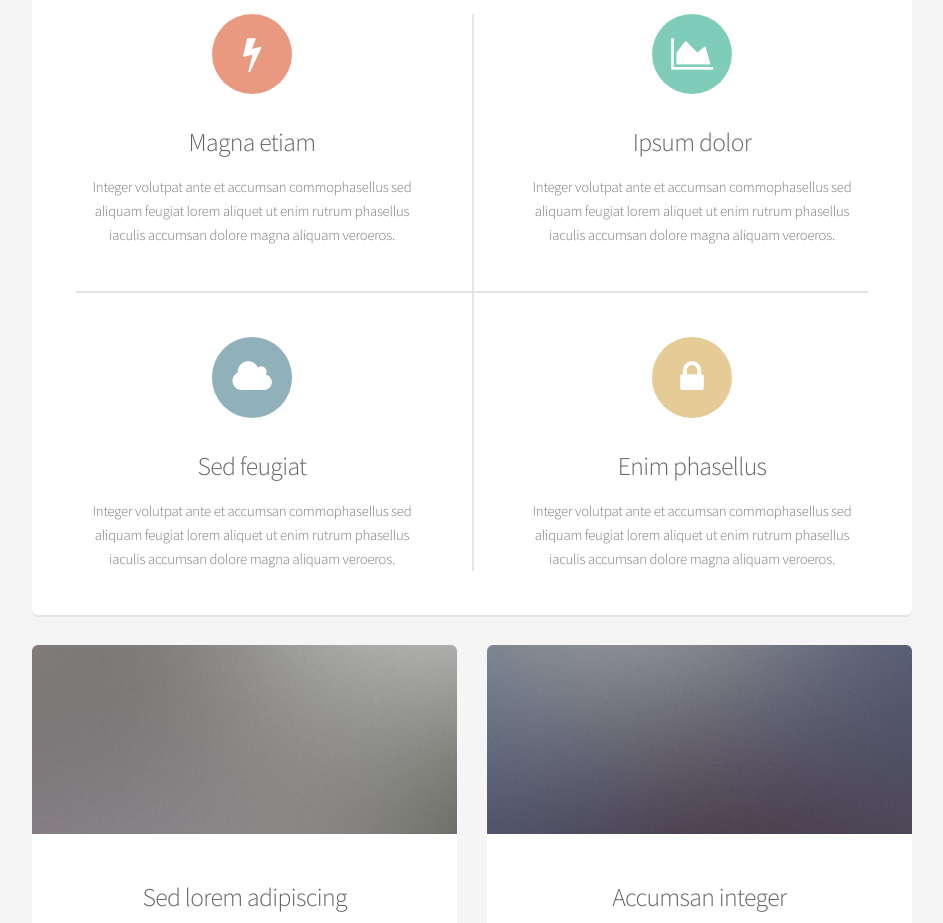
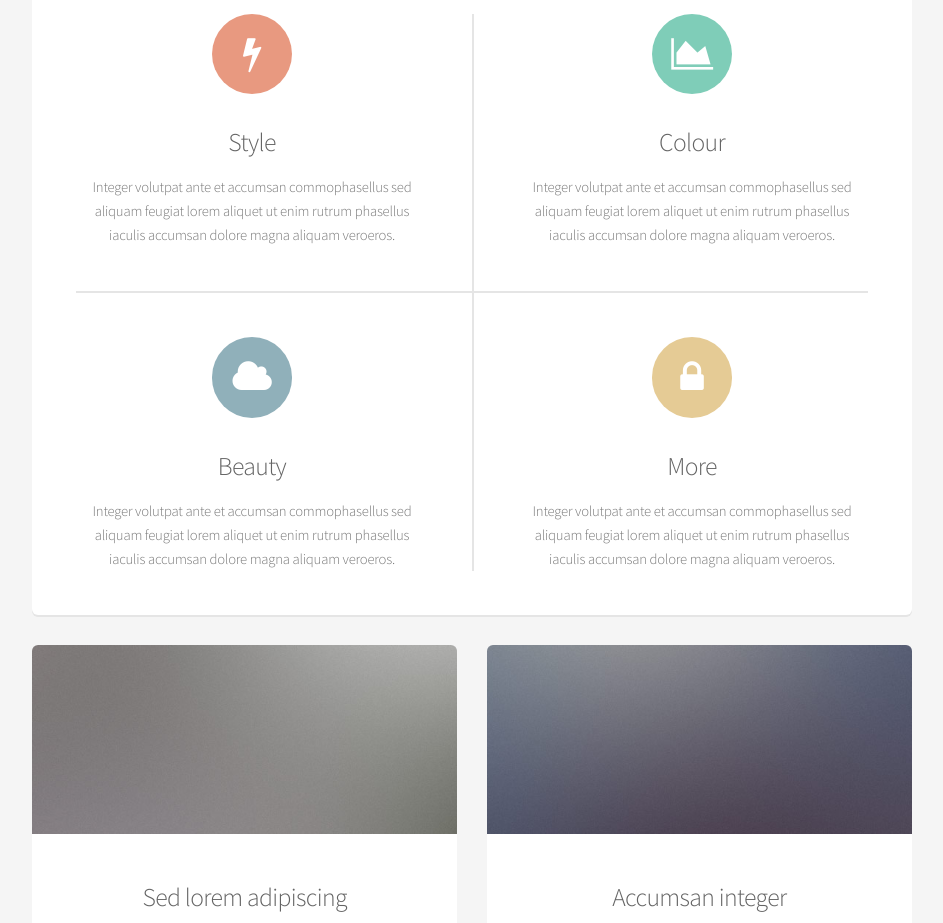
Before and after one commit to chantelesmith/chantelesmith.github.io, a plain HTML site: page index.html in a window 1280 px wide. Shown: the part 880-1803 px from the top of the page, without its empty margins (168-1111 px from the left). Drawn offline with Linux system fonts and the light colour scheme.

Commit message:
Sections Change
Change section headings

```diff
--- a/index.html
+++ b/index.html
@@ -82,24 +82,24 @@
 					<div class="features-row">
 						<section>
 							<span class="icon major fa-bolt accent2"></span>
-							<h3>Magna etiam</h3>
+							<h3>Style</h3>
 							<p>Integer volutpat ante et accumsan commophasellus sed aliquam feugiat lorem aliquet ut enim rutrum phasellus iaculis accumsan dolore magna aliquam veroeros.</p>
 						</section>
 						<section>
 							<span class="icon major fa-area-chart accent3"></span>
-							<h3>Ipsum dolor</h3>
+							<h3>Colour</h3>
 							<p>Integer volutpat ante et accumsan commophasellus sed aliquam feugiat lorem aliquet ut enim rutrum phasellus iaculis accumsan dolore magna aliquam veroeros.</p>
 						</section>
 					</div>
 					<div class="features-row">
 						<section>
 							<span class="icon major fa-cloud accent4"></span>
-							<h3>Sed feugiat</h3>
+							<h3>Beauty</h3>
 							<p>Integer volutpat ante et accumsan commophasellus sed aliquam feugiat lorem aliquet ut enim rutrum phasellus iaculis accumsan dolore magna aliquam veroeros.</p>
 						</section>
 						<section>
 							<span class="icon major fa-lock accent5"></span>
-							<h3>Enim phasellus</h3>
+							<h3>More</h3>
 							<p>Integer volutpat ante et accumsan commophasellus sed aliquam feugiat lorem aliquet ut enim rutrum phasellus iaculis accumsan dolore magna aliquam veroeros.</p>
 						</section>
 					</div>
```
